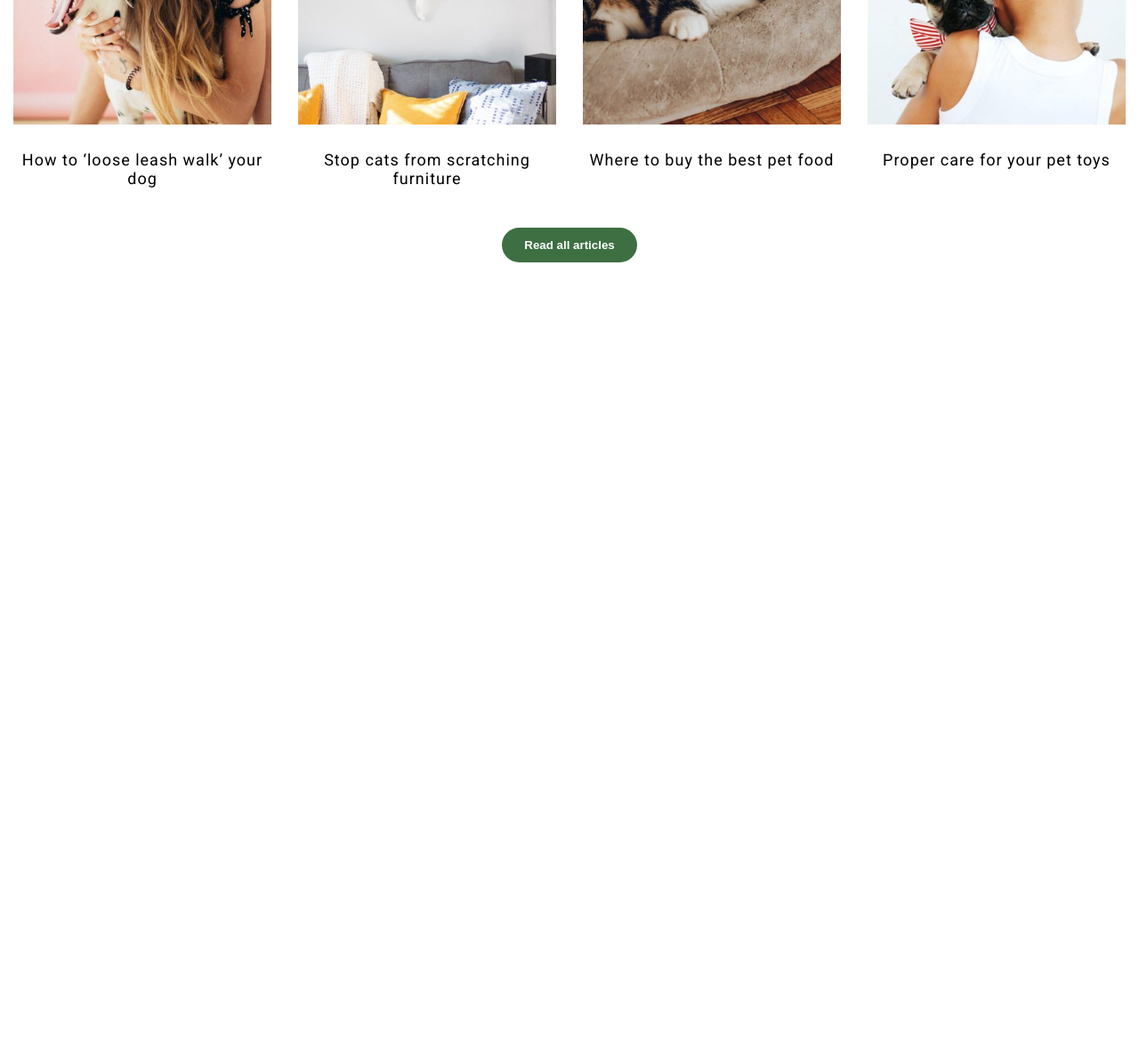
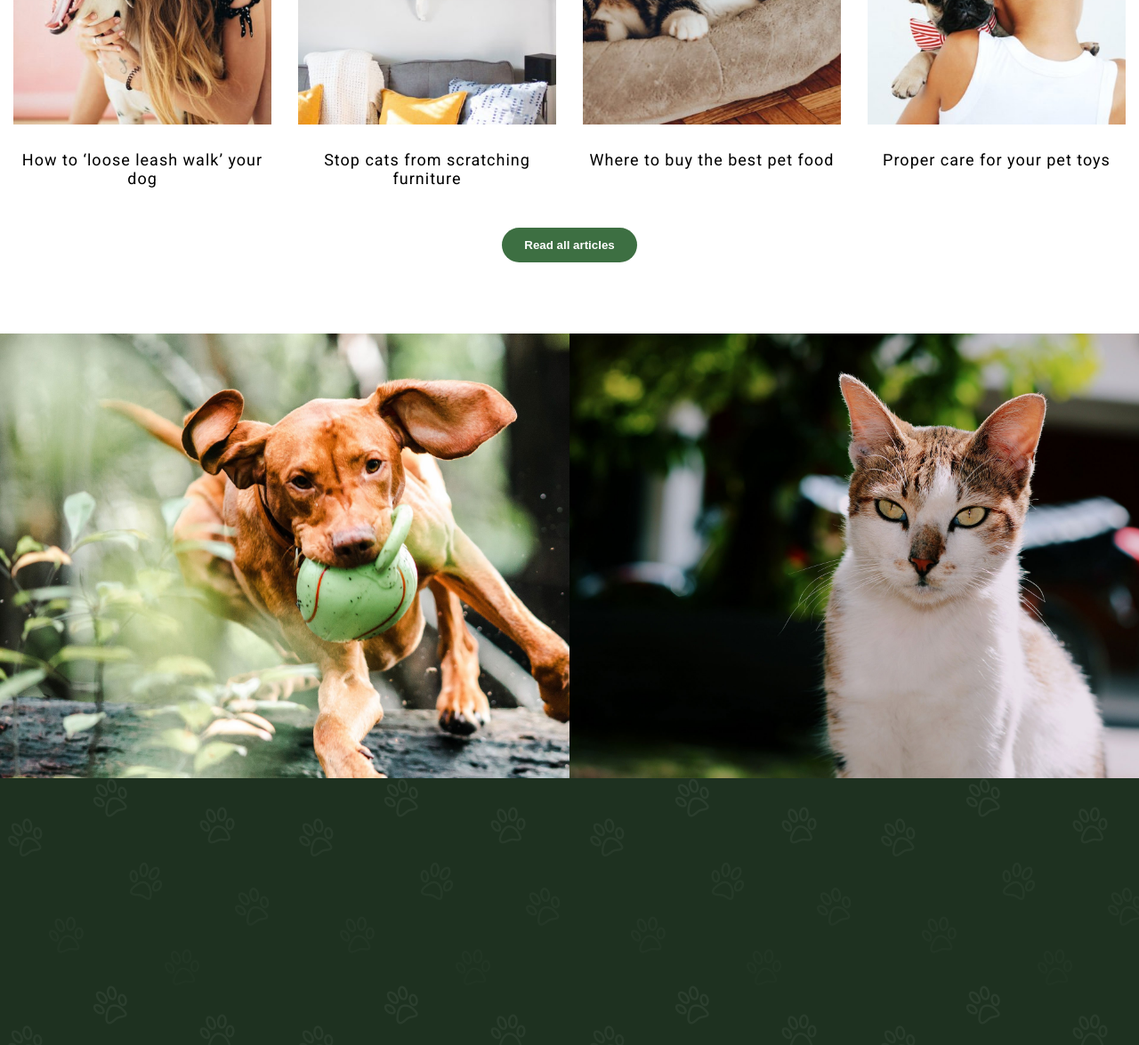
Before and after one commit to glSpisto-92/proj-html-vuejs, a website: page index.html in a window 1280 px wide. Shown: the part 4956-6131 px from the top of the page at 89% size. Before the commit the page ends 5256 px from the top, so only its background shows below. Drawn offline with nearby package versions, Linux system fonts and the light colour scheme; a web font is replaced by a local one.

Commit message:
Aggiunta sezione shop cane/gatto e info (da terminare)

```diff
--- a/Partials/main.scss
+++ b/Partials/main.scss
@@ -187,7 +187,6 @@
   text-align: center;
 
   h2{
-    font-family: 'Goudy Bookletter 1911', serif;
     letter-spacing: 1px;
   }
   p{
@@ -213,3 +212,27 @@
     }
   }
 }
+
+.others_food_wrapper{
+  display: flex;
+
+  .dog_food_wrapper, .cat_food_wrapper{
+    width: 50%;
+    height: 500px;
+    background-size: cover;
+  }
+  .dog_food_wrapper{
+    background-image: url('../img/banner-cane.jpg');
+  }
+  .cat_food_wrapper{
+    background-image: url('../img/banner-gatto.jpg');
+  }
+}
+
+.info_shop_wrapper{
+  height: 300px;
+  width: 100%;
+  background-image: url('../img/impronte.png');
+  background-color: rgb(30, 49, 32);
+  background-repeat: repeat;
+}
--- a/index.html
+++ b/index.html
@@ -240,6 +240,14 @@
           </div>
           <button class="btn color mt-30" type="button" name="button">Read all articles</button>
         </div>
+
+        <!-- giocattoli e cibo per animali -->
+        <div class="others_food_wrapper mt-75">
+          <div class="dog_food_wrapper"></div>
+          <div class="cat_food_wrapper"></div>
+        </div>
+        <!-- informazioni sullo shop -->
+        <div class="info_shop_wrapper"></div>
     </main>
   </div>
 
```
Also changed, not shown: dist/app.css, img/banner-cane.jpg (renamed from img/banner-8-2x.jpg), img/banner-gatto.jpg (renamed from img/banner-9-2x.jpg).
